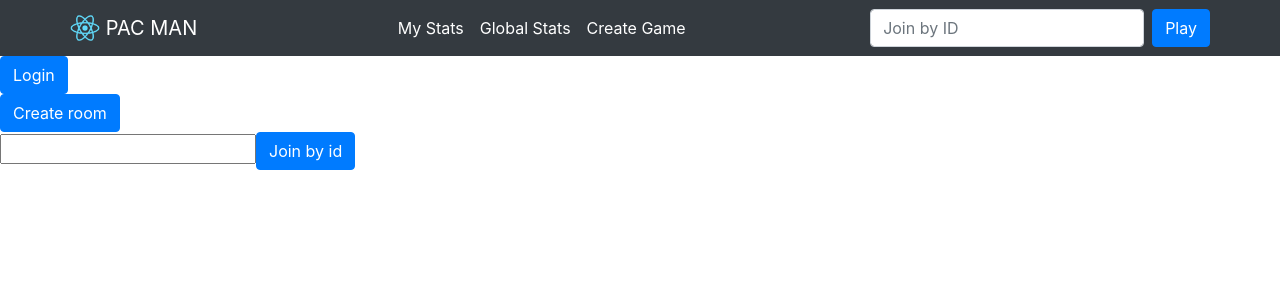
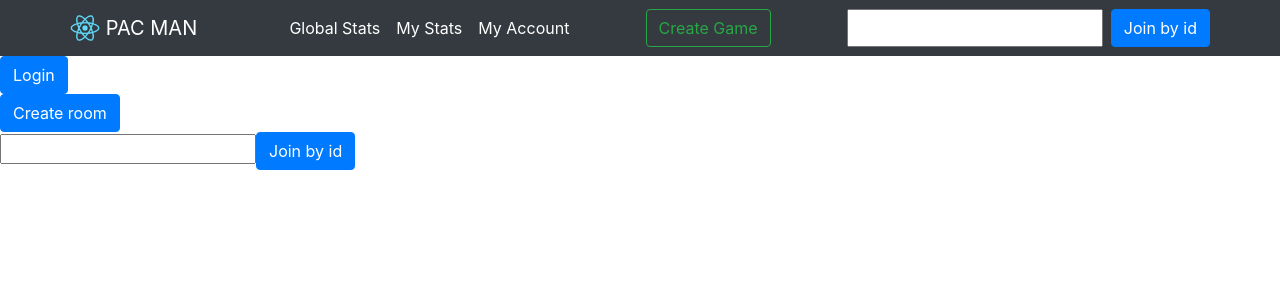
Before and after one commit to IvanPavlyk/multiplayer_pacman, a React (Create React App) app in the folder pac-web/: page / in a window 1280 px wide. Shown: the top 300 px of the page. Built offline with nearby package versions, Linux system fonts and the light colour scheme; what colyseus.js would draw is missing.

Commit message:
Update NavigationBar.js
-Refactor functionality into navigation bar

```diff
--- a/pac-web/src/components/NavigationBar/NavigationBar.js
+++ b/pac-web/src/components/NavigationBar/NavigationBar.js
@@ -1,12 +1,29 @@
-import React from 'react';
-import {Navbar, Nav, Container, Form, FormControl, Button} from 'react-bootstrap';
+import React, { useState } from 'react';
+import { useColyseus } from 'components/ColyseusClient';
+import { Navbar, Nav, Container, Form, Button } from 'react-bootstrap';
+import { useHistory } from 'react-router-dom';
 import './style.css';
 
 const NavigationBar = (props) => {
+  const [id, setValue] = useState('');
+  const client = useColyseus();
+  const history = useHistory();
+
+  const createAndJoinRoom = async () => {
+    const room = window.room = await client.createNewRoom();
+    console.log(room);
+    joinRoom(room.id);
+  };
+
+  const joinRoom = (id) => {
+    console.log(id);
+    history.push(`/room/${id}`);
+  };
+
   return( <div>
     <Navbar bg='dark'>
       <Container>
-        <Navbar.Brand href='#home'>
+        <Navbar.Brand href='/'>
           <img
             alt=''
             src='/logo192.png'
@@ -17,18 +34,19 @@
           <span className='navigation-text'>PAC MAN</span>
         </Navbar.Brand>
         <Nav>
+          <Nav.Link className='navigation-text'>Global Stats</Nav.Link>
           <Nav.Link className='navigation-text'>My Stats</Nav.Link>
-          <Nav.Link className='navigation-text'>Global Stats</Nav.Link>
-          <Nav.Link className='navigation-text'>Create Game</Nav.Link>
+          <Nav.Link className='navigation-text'>My Account</Nav.Link>
         </Nav>
+        <Button className='mr-2' onClick={createAndJoinRoom} variant='outline-success'>Create Game</Button>
         <Form className='d-flex'>
-          <FormControl
-            type='search'
-            placeholder='Join by ID'
+          <input
+            type='text'
             className='mr-2'
-            aria-label='Search'
+            value={id}
+            onChange={(e) => setValue(e.target.value)}
           />
-          <Button>Play</Button>
+          <Button onClick={() => joinRoom(id)}>Join by id</Button>
         </Form>
       </Container>
     </Navbar>
```
